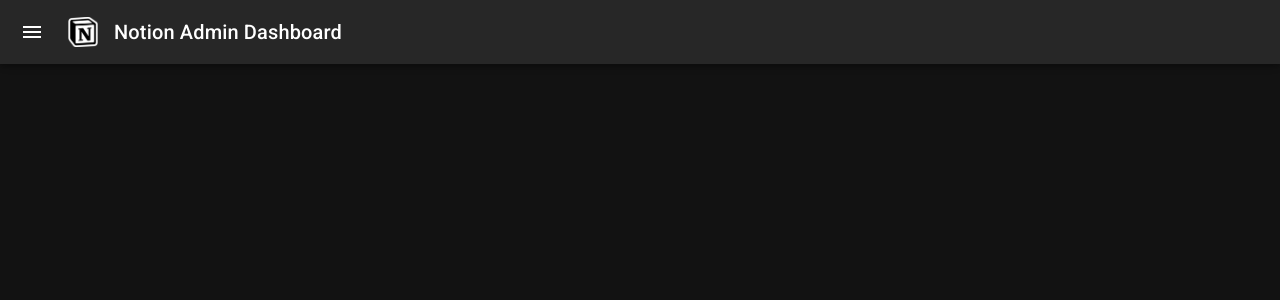
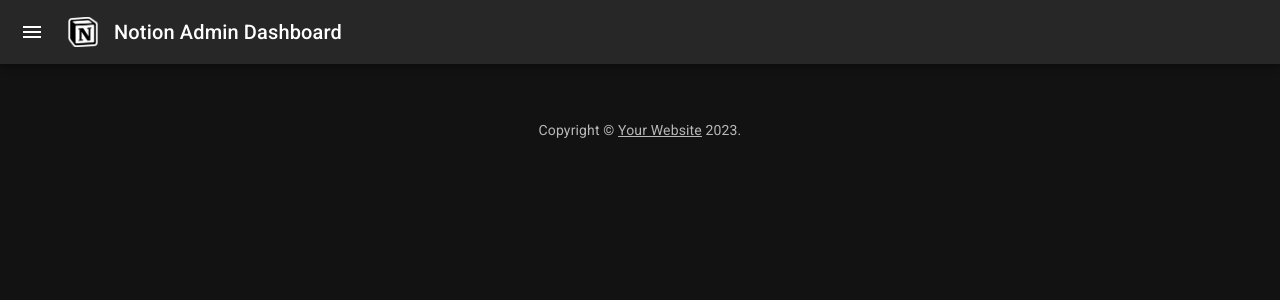
Before and after one commit to yuhsianw/notion-admin-dashboard, a React app in the folder client/: page / in a window 1280 px wide. Shown: the top 300 px of the page. Built offline with nearby package versions, Linux system fonts and the light colour scheme.

Commit message:
refactor: extract styled components

```diff
--- a/client/src/components/Navigation/DrawerHeader.tsx
+++ b/client/src/components/Navigation/DrawerHeader.tsx
@@ -1,13 +1,5 @@
-import { styled } from '@mui/material/styles';
 import React, { PropsWithChildren } from 'react';
-
-const DrawerHeaderStyledComponent = styled('div')(({ theme }) => ({
-  display: 'flex',
-  alignItems: 'center',
-  padding: theme.spacing(0, 1),
-  justifyContent: 'flex-end',
-  ...theme.mixins.toolbar, // necessary for content to be below app bar
-}));
+import { DrawerHeaderStyledComponent } from '../StyledComponents';
 
 export default function DrawerHeader({ children }: PropsWithChildren<{}>) {
   return <DrawerHeaderStyledComponent>{children}</DrawerHeaderStyledComponent>;
--- a/client/src/components/Navigation/Main.tsx
+++ b/client/src/components/Navigation/Main.tsx
@@ -1,28 +1,7 @@
 import React, { PropsWithChildren } from 'react';
 import DrawerHeader from './DrawerHeader';
-import { styled } from '@mui/material';
-import { drawerWidth } from '../../config/constants';
-
-const MainStyledComponent = styled('main', {
-  shouldForwardProp: (prop) => prop !== 'open',
-})<{
-  open?: boolean;
-}>(({ theme, open }) => ({
-  flexGrow: 1,
-  padding: theme.spacing(3),
-  marginLeft: `-${drawerWidth}px`,
-  transition: theme.transitions.create('margin', {
-    easing: theme.transitions.easing.sharp,
-    duration: theme.transitions.duration.leavingScreen,
-  }),
-  ...(open && {
-    marginLeft: 0,
-    transition: theme.transitions.create('margin', {
-      easing: theme.transitions.easing.easeOut,
-      duration: theme.transitions.duration.enteringScreen,
-    }),
-  }),
-}));
+import { Link, Typography } from '@mui/material';
+import { MainStyledComponent } from '../StyledComponents';
 
 interface MainProps {
   open: boolean;
@@ -34,6 +13,18 @@ export default function Main({ open, children }: PropsWithChildren<MainProps>) {
       <MainStyledComponent open={open}>
         <DrawerHeader />
         {children}
+        <Typography
+          variant="body2"
+          color="text.secondary"
+          align="center"
+          sx={{ pt: 4 }}>
+          {'Copyright © '}
+          <Link color="inherit" href="https://mui.com/">
+            Your Website
+          </Link>{' '}
+          {new Date().getFullYear()}
+          {'.'}
+        </Typography>
       </MainStyledComponent>
     </>
   );
--- a/client/src/components/Navigation/TopNavBar.tsx
+++ b/client/src/components/Navigation/TopNavBar.tsx
@@ -1,41 +1,11 @@
 import MenuIcon from '@mui/icons-material/Menu';
+import { AppBarProps, Toolbar, IconButton, Typography } from '@mui/material';
+import React from 'react';
+import logo from '../../../public/notion-logo.png';
 import {
-  AppBarProps,
-  AppBar,
-  Toolbar,
-  IconButton,
-  Typography,
-  styled,
-} from '@mui/material';
-import React from 'react';
-import { drawerWidth } from '../../config/constants';
-import logo from '../../../public/notion-logo.png';
-
-interface AppBarStyledComponentProps extends AppBarProps {
-  open?: boolean;
-}
-
-const AppBarStyledComponent = styled(AppBar, {
-  shouldForwardProp: (prop) => prop !== 'open',
-})<AppBarStyledComponentProps>(({ theme, open }) => ({
-  transition: theme.transitions.create(['margin', 'width'], {
-    easing: theme.transitions.easing.sharp,
-    duration: theme.transitions.duration.leavingScreen,
-  }),
-  ...(open && {
-    width: `calc(100% - ${drawerWidth}px)`,
-    marginLeft: `${drawerWidth}px`,
-    transition: theme.transitions.create(['margin', 'width'], {
-      easing: theme.transitions.easing.easeOut,
-      duration: theme.transitions.duration.enteringScreen,
-    }),
-  }),
-}));
-
-const LogoStyledComponent = styled('img')(({ theme }) => ({
-  height: '30px',
-  marginRight: theme.spacing(2),
-}));
+  AppBarStyledComponent,
+  LogoStyledComponent,
+} from '../StyledComponents';
 
 interface TopNavBarProps extends AppBarProps {
   open: boolean;
--- /dev/null
+++ b/client/src/components/StyledComponents.tsx
@@ -0,0 +1,65 @@
+/**
+ * This file contains all the styled components used in the application,
+ * primarily sourced from the MUI documentation. While I'm currently exploring
+ * alternative approaches to Styled Components, these components are retained
+ * here until they can be removed.
+ *
+ * @see: https://mui.com/material-ui/react-drawer/#persistent-drawer
+ */
+import { AppBar, AppBarProps, styled } from '@mui/material';
+import { drawerWidth } from '../config/constants';
+
+export const DrawerHeaderStyledComponent = styled('div')(({ theme }) => ({
+  display: 'flex',
+  alignItems: 'center',
+  padding: theme.spacing(0, 1),
+  justifyContent: 'flex-end',
+  ...theme.mixins.toolbar, // necessary for content to be below app bar
+}));
+
+export const MainStyledComponent = styled('main', {
+  shouldForwardProp: (prop) => prop !== 'open',
+})<{
+  open?: boolean;
+}>(({ theme, open }) => ({
+  flexGrow: 1,
+  padding: theme.spacing(3),
+  marginLeft: `-${drawerWidth}px`,
+  transition: theme.transitions.create('margin', {
+    easing: theme.transitions.easing.sharp,
+    duration: theme.transitions.duration.leavingScreen,
+  }),
+  ...(open && {
+    marginLeft: 0,
+    transition: theme.transitions.create('margin', {
+      easing: theme.transitions.easing.easeOut,
+      duration: theme.transitions.duration.enteringScreen,
+    }),
+  }),
+}));
+
+interface AppBarStyledComponentProps extends AppBarProps {
+  open?: boolean;
+}
+
+export const AppBarStyledComponent = styled(AppBar, {
+  shouldForwardProp: (prop) => prop !== 'open',
+})<AppBarStyledComponentProps>(({ theme, open }) => ({
+  transition: theme.transitions.create(['margin', 'width'], {
+    easing: theme.transitions.easing.sharp,
+    duration: theme.transitions.duration.leavingScreen,
+  }),
+  ...(open && {
+    width: `calc(100% - ${drawerWidth}px)`,
+    marginLeft: `${drawerWidth}px`,
+    transition: theme.transitions.create(['margin', 'width'], {
+      easing: theme.transitions.easing.easeOut,
+      duration: theme.transitions.duration.enteringScreen,
+    }),
+  }),
+}));
+
+export const LogoStyledComponent = styled('img')(({ theme }) => ({
+  height: '30px',
+  marginRight: theme.spacing(2),
+}));
```
